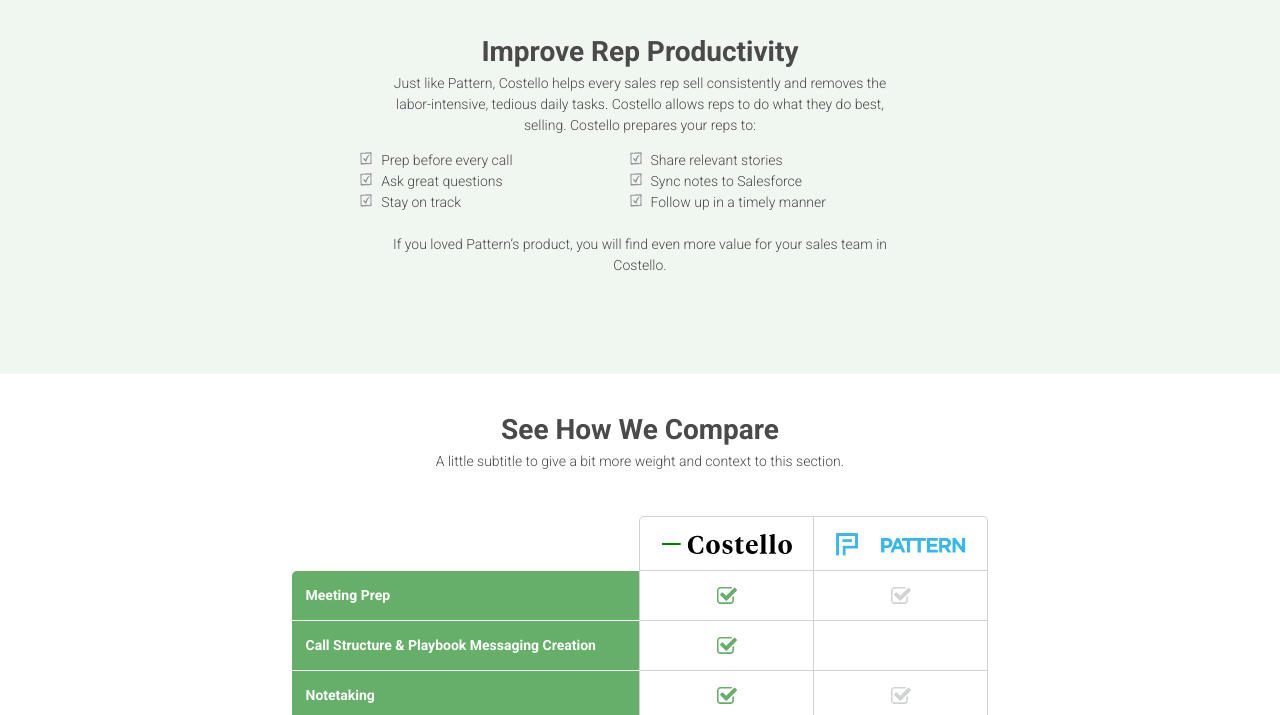
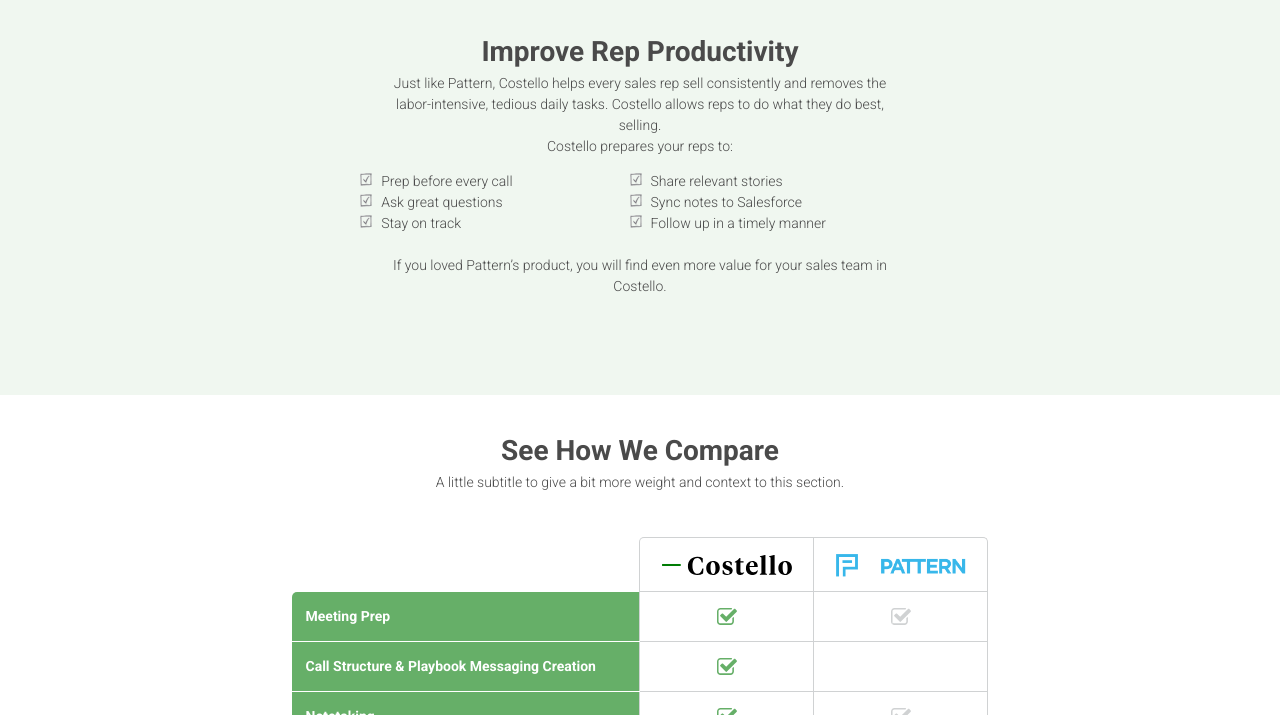
Before and after one commit to danieljbell/cloudcannon-test, a Jekyll site: the page built from getpattern.html, in a window 1280 px wide and 900 px high, scrolled down 414 px, cut to the strip 185-900 px from the top of the window. Built offline with Jekyll 4.4.1, drawn with Linux system fonts in a browser that asks for light colours; comment, search, counter and statistics services are not loaded.

Commit message:
Updated 'getpattern.html' via CloudCannon

```diff
--- a/getpattern.html
+++ b/getpattern.html
@@ -22,7 +22,7 @@
     <div class="columns is-centered">
       <div class="column is-half-desktop has-text-centered">
         <h2 class="editable">Improve Rep Productivity</h2>
-        <p class="editable" style="margin-bottom: 1rem;">Just like Pattern, Costello helps every sales rep sell consistently and removes the labor-intensive, tedious daily tasks. Costello allows reps to do what they do best, selling. Costello prepares your reps to:</p>
+        <p class="editable" style="margin-bottom: 1rem;">Just like Pattern, Costello helps every sales rep sell consistently and removes the labor-intensive, tedious daily tasks. Costello allows reps to do what they do best, selling.<br />Costello prepares your reps to:</p>
         <div class="columns has-text-left checkbox-list">
           <ul class="column">
             <li class="editable">Prep before every call</li>
@@ -49,63 +49,63 @@
             <tbody>
               <tr>
                 <td class="editable">Meeting Prep</td>
-                <td class="has-text-centered"><img class="editable" src="/assets/images/global/head-to-head-brand-checkbox.svg" alt="Yep!"></td>
-                <td class="has-text-centered"><img class="editable" src="/assets/images/global/head-to-head-gray-checkbox.svg" alt="Nope!"></td>
+                <td class="has-text-centered"><img class="editable" src="/assets/images/global/head-to-head-brand-checkbox.svg" alt="Yep!" /></td>
+                <td class="has-text-centered"><img class="editable" src="/assets/images/global/head-to-head-gray-checkbox.svg" alt="Nope!" /></td>
               </tr>
               <tr>
                 <td class="editable">Call Structure &amp; Playbook Messaging Creation</td>
-                <td class="has-text-centered"><img class="editable" src="/assets/images/global/head-to-head-brand-checkbox.svg" alt="Yep!"></td>
+                <td class="has-text-centered"><img class="editable" src="/assets/images/global/head-to-head-brand-checkbox.svg" alt="Yep!" /></td>
                 <td class="has-text-centered"></td>
               </tr>
               <tr>
                 <td class="editable">Notetaking</td>
-                <td class="has-text-centered"><img class="editable" src="/assets/images/global/head-to-head-brand-checkbox.svg" alt="Yep!"></td>
-                <td class="has-text-centered"><img class="editable" src="/assets/images/global/head-to-head-gray-checkbox.svg" alt="Nope!"></td>
+                <td class="has-text-centered"><img class="editable" src="/assets/images/global/head-to-head-brand-checkbox.svg" alt="Yep!" /></td>
+                <td class="has-text-centered"><img class="editable" src="/assets/images/global/head-to-head-gray-checkbox.svg" alt="Nope!" /></td>
               </tr>
               <tr>
                 <td class="editable">Bubble selection &amp; autosaving</td>
-                <td class="has-text-centered"><img class="editable" src="/assets/images/global/head-to-head-brand-checkbox.svg" alt="Yep!"></td>
+                <td class="has-text-centered"><img class="editable" src="/assets/images/global/head-to-head-brand-checkbox.svg" alt="Yep!" /></td>
                 <td class="has-text-centered"></td>
               </tr>
               <tr>
                 <td class="editable">Gmail Integration</td>
-                <td class="has-text-centered"><img class="editable" src="/assets/images/global/head-to-head-brand-checkbox.svg" alt="Yep!"></td>
-                <td class="has-text-centered"><img class="editable" src="/assets/images/global/head-to-head-gray-checkbox.svg" alt="Nope!"></td>
+                <td class="has-text-centered"><img class="editable" src="/assets/images/global/head-to-head-brand-checkbox.svg" alt="Yep!" /></td>
+                <td class="has-text-centered"><img class="editable" src="/assets/images/global/head-to-head-gray-checkbox.svg" alt="Nope!" /></td>
               </tr>
               <tr>
                 <td class="editable">Templates</td>
-                <td class="has-text-centered"><img class="editable" src="/assets/images/global/head-to-head-brand-checkbox.svg" alt="Yep!"></td>
-                <td class="has-text-centered"><img class="editable" src="/assets/images/global/head-to-head-gray-checkbox.svg" alt="Nope!"></td>
+                <td class="has-text-centered"><img class="editable" src="/assets/images/global/head-to-head-brand-checkbox.svg" alt="Yep!" /></td>
+                <td class="has-text-centered"><img class="editable" src="/assets/images/global/head-to-head-gray-checkbox.svg" alt="Nope!" /></td>
               </tr>
               <tr>
                 <td class="editable">Syncs Notes to Salesforce</td>
-                <td class="has-text-centered"><img class="editable" src="/assets/images/global/head-to-head-brand-checkbox.svg" alt="Yep!"></td>
-                <td class="has-text-centered"><img class="editable" src="/assets/images/global/head-to-head-gray-checkbox.svg" alt="Nope!"></td>
+                <td class="has-text-centered"><img class="editable" src="/assets/images/global/head-to-head-brand-checkbox.svg" alt="Yep!" /></td>
+                <td class="has-text-centered"><img class="editable" src="/assets/images/global/head-to-head-gray-checkbox.svg" alt="Nope!" /></td>
               </tr>
               <tr>
                 <td class="editable">Automatically Added to Salesforce Fields</td>
-                <td class="has-text-centered"><img class="editable" src="/assets/images/global/head-to-head-brand-checkbox.svg" alt="Yep!"></td>
+                <td class="has-text-centered"><img class="editable" src="/assets/images/global/head-to-head-brand-checkbox.svg" alt="Yep!" /></td>
                 <td class="has-text-centered"></td>
               </tr>
               <tr>
                 <td class="editable">Follow Up Email Creation</td>
-                <td class="has-text-centered"><img class="editable" src="/assets/images/global/head-to-head-brand-checkbox.svg" alt="Yep!"></td>
-                <td class="has-text-centered"><img class="editable" src="/assets/images/global/head-to-head-gray-checkbox.svg" alt="Nope!"></td>
+                <td class="has-text-centered"><img class="editable" src="/assets/images/global/head-to-head-brand-checkbox.svg" alt="Yep!" /></td>
+                <td class="has-text-centered"><img class="editable" src="/assets/images/global/head-to-head-gray-checkbox.svg" alt="Nope!" /></td>
               </tr>
               <tr>
                 <td class="editable">Add Additional Resources<em>(customer stories, marketing collateral, etc.)</em></td>
-                <td class="has-text-centered"><img class="editable" src="/assets/images/global/head-to-head-brand-checkbox.svg" alt="Yep!"></td>
+                <td class="has-text-centered"><img class="editable" src="/assets/images/global/head-to-head-brand-checkbox.svg" alt="Yep!" /></td>
                 <td class="has-text-centered"></td>
               </tr>
               <tr>
                 <td class="editable">Executive Summary Curation</td>
-                <td class="has-text-centered"><img class="editable" src="/assets/images/global/head-to-head-brand-checkbox.svg" alt="Yep!"></td>
+                <td class="has-text-centered"><img class="editable" src="/assets/images/global/head-to-head-brand-checkbox.svg" alt="Yep!" /></td>
                 <td class="has-text-centered"></td>
               </tr>
               <tr>
                 <td class="editable">Manager Pipeline Visibility</td>
-                <td class="has-text-centered"><img class="editable" src="/assets/images/global/head-to-head-brand-checkbox.svg" alt="Yep!"></td>
-                <td class="has-text-centered"><img class="editable" src="/assets/images/global/head-to-head-gray-checkbox.svg" alt="Nope!"></td>
+                <td class="has-text-centered"><img class="editable" src="/assets/images/global/head-to-head-brand-checkbox.svg" alt="Yep!" /></td>
+                <td class="has-text-centered"><img class="editable" src="/assets/images/global/head-to-head-gray-checkbox.svg" alt="Nope!" /></td>
               </tr>
             </tbody>
           </table>
@@ -119,9 +119,9 @@
         <blockquote class="blue-blob">
           <p class="quote editable">Lorem ipsum dolor sit amet, consectetur adipisicing elit. Molestiae inventore, et assumenda illum nam? Est!</p>
           <div class="person">
-            <img src="//fillmurray.com/120/120" alt="" class="editable person-headshot">
+            <img src="//fillmurray.com/120/120" alt="" class="editable person-headshot" />
             <p class="editable person-name">Bill Murray</p>
-            <img src="/uploads/versions/salesloft.svg" alt="" class="ediatble person-company-logo">
+            <img src="/uploads/versions/salesloft.svg" alt="" class="ediatble person-company-logo" />
           </div>
         </blockquote>
       </div>
```
